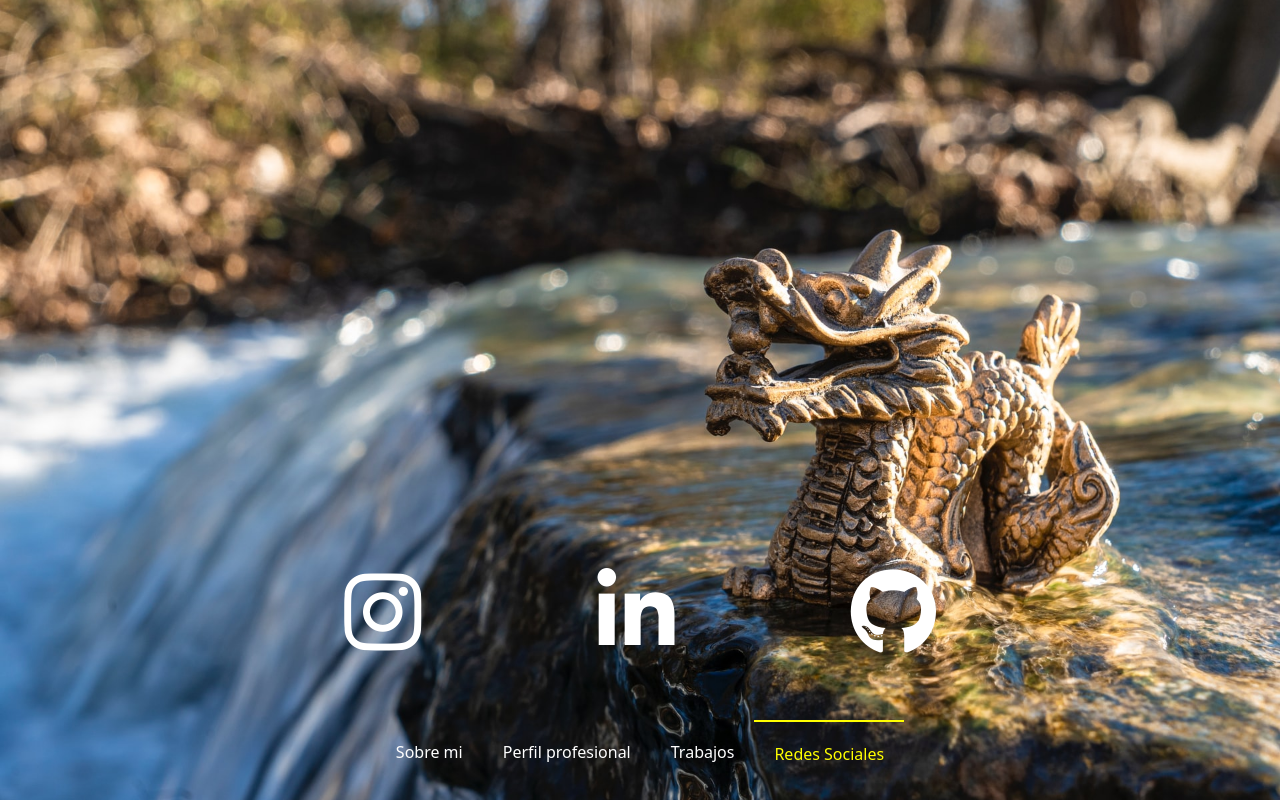
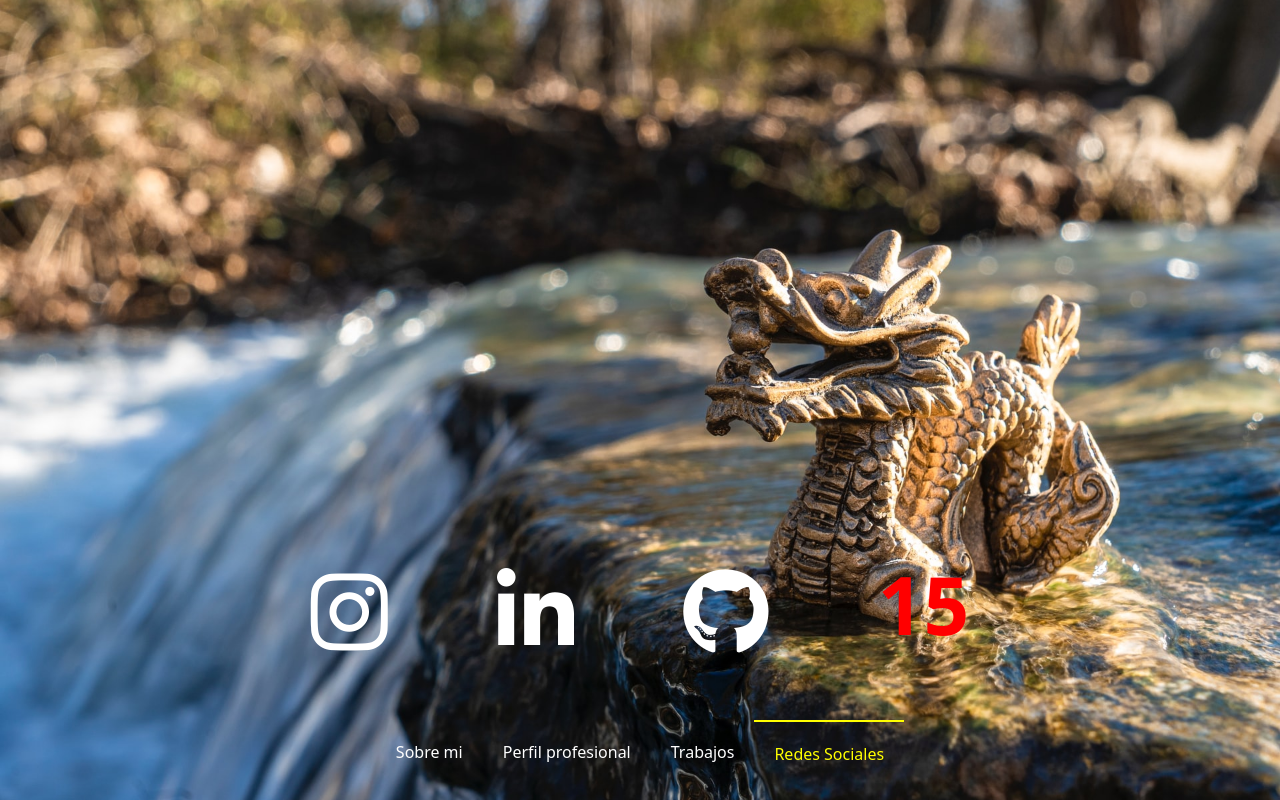
Before and after one commit to cmfraile/Portfolio2, an Angular app: page /rrss in a window 1280 px wide. Built offline with nearby package versions, Linux system fonts and the light colour scheme.

Commit message:
Subimos tras un problema extraño con el RxJS. A saber que propicio equisdemomento nos aguarda

```diff
--- a/src/app/componentes/main/main.component.ts
+++ b/src/app/componentes/main/main.component.ts
@@ -1,4 +1,5 @@
 import { Component, OnInit } from '@angular/core';
+import { FondoeventoService } from 'src/app/servicios/fondoevento.service';
 
 @Component({
   selector: 'app-main',
@@ -7,7 +8,7 @@ import { Component, OnInit } from '@angular/core';
 })
 export class MainComponent implements OnInit {
 
-  constructor() { }
+  constructor(){}
 
   ngOnInit(): void {
   }
--- a/src/app/componentes/perfil/perfil.component.ts
+++ b/src/app/componentes/perfil/perfil.component.ts
@@ -1,4 +1,5 @@
 import { Component, OnInit } from '@angular/core';
+import { FondoeventoService } from 'src/app/servicios/fondoevento.service';
 
 @Component({
   selector: 'app-perfil',
@@ -7,7 +8,7 @@ import { Component, OnInit } from '@angular/core';
 })
 export class PerfilComponent implements OnInit {
 
-  constructor() { }
+  constructor(){}
 
   ngOnInit(): void {
   }
--- a/src/app/componentes/rrss/rrss.component.html
+++ b/src/app/componentes/rrss/rrss.component.html
@@ -2,9 +2,10 @@
     <div class="col">
         <div class="vacio"></div>
         <div class="contenido">
-            <a href="https://www.instagram.com/"><i class="fab fa-instagram"></i></a>
-            <a href="https://es.linkedin.com/"><i class="fab fa-linkedin-in"></i></a>
-            <a href="https://github.com/NakoWhiteDevity"><i class="fab fa-github"></i></a>
+            <a (click)="testeando()" ><i class="fab fa-instagram"></i></a>
+            <a (click)="testeando()" ><i class="fab fa-linkedin-in"></i></a>
+            <a (click)="testeando()" ><i class="fab fa-github"></i></a>
+            <p class="cacadevaca">{{valor}}</p>
         </div>
     </div>
 </div>
--- a/src/app/componentes/rrss/rrss.component.sass
+++ b/src/app/componentes/rrss/rrss.component.sass
@@ -1,3 +1,7 @@
+.cacadevaca
+    font-size: 5rem
+    color: red
+    font-weight: 700
 .contenido
     display: flex
     justify-content: space-around
--- a/src/app/componentes/rrss/rrss.component.ts
+++ b/src/app/componentes/rrss/rrss.component.ts
@@ -1,4 +1,5 @@
 import { Component, OnInit } from '@angular/core';
+import { Subject } from 'rxjs';
 
 @Component({
   selector: 'app-rrss',
@@ -7,9 +8,19 @@ import { Component, OnInit } from '@angular/core';
 })
 export class RrssComponent implements OnInit {
 
-  constructor() { }
+  test$ = new Subject<number>();
+  valor:number = 15;
+
+  constructor(){
+    this.test$.subscribe(console.log);
+  }
 
   ngOnInit(): void {
   }
 
+  testeando(){
+    console.log("Entra en la funcion")
+    this.test$.next(20);
+  }
+
 }
```
Also changed, not shown: src/app/servicios/fondoevento.service.ts (added, +25 -0 lines), src/assets/img/fototestsujeto.jpg (added), 1 other file (tests, documents, lock files or other folders).
